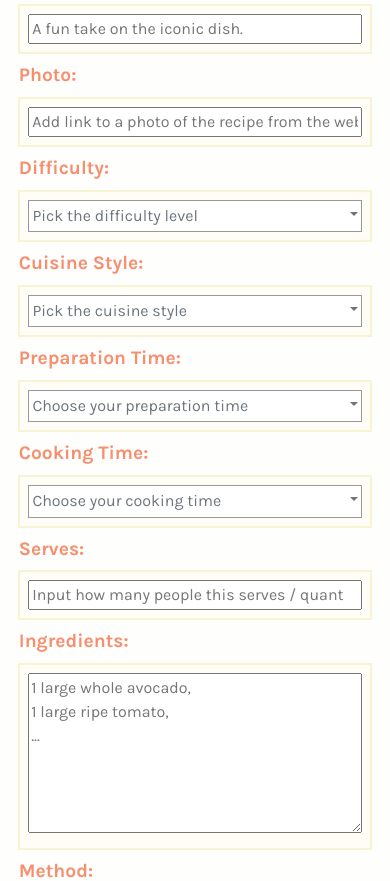
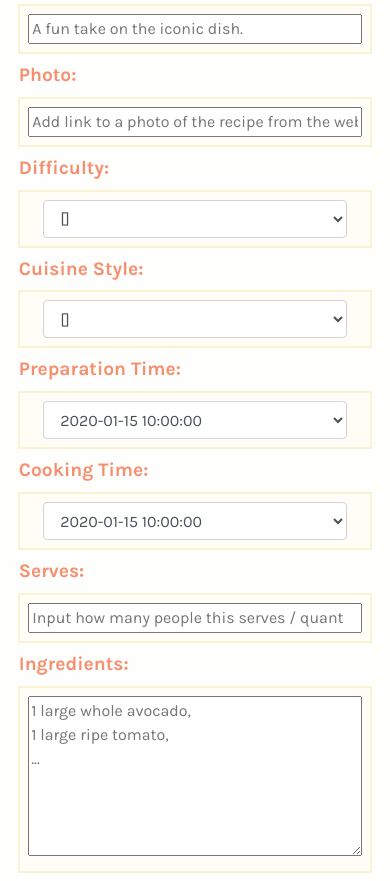
Before and after one commit to CharOConnell/lettuce-cook, a Flask app: page /add_recipe in a window 390 px wide. Shown: the part 298-1179 px from the top of the page. Run offline with Flask 2, Linux system fonts and the light colour scheme; a database or web service that is not in the repository returns one stand-in record (values such as "Sample title"); some libraries are stand-ins or nearby versions.

Commit message:
Changed dropdowns to work in mobile view on add page

```diff
--- a/templates/add.html
+++ b/templates/add.html
@@ -22,6 +22,7 @@
                 <input type="text" name="recipe_name" id="recipe_name" placeholder="Guacamole" required class="entry-data"/>
             </div>
         </div>
+
         <!-- DESCRIPTION -->
         <div class="row">
             <div class="col heading-form">
@@ -33,6 +34,7 @@
                 <input type="text" name="recipe_description" id="description" placeholder="A fun take on the iconic dish." required class="entry-data"/>
             </div>
         </div>
+
         <!-- PHOTO LINK -->
         <div class="row">
             <div class="col heading-form">
@@ -44,6 +46,7 @@
                 <input type="url" name="photo" id="photo" placeholder="Add link to a photo of the recipe from the web" required class="entry-data"/>
             </div>
         </div>
+
         <!-- DIFFICULTY -->
         <div class="row">
             <div class="col heading-form">
@@ -51,17 +54,15 @@
             </div>
 		</div>
         <div class="row entry-box">
-            <div class="col dropdown">
-                <div class="input-field-dropdown dropdown-toggle" role="button" id="dropdownMenuButtonDiff" data-toggle="dropdown" aria-haspopup="false" aria-expanded="false">
-                  Pick the difficulty level
-                </div>
-                <select id="difficulty" name="difficulty_level" class="dropdown-menu" aria-labelledby="dropdownMenuButtonDiff" required multiple onchange="filterSelect(this)">
+            <div class="col">
+                <select class="form-control" name="difficulty_level" id="difficulty">
                     {% for diffi in difficulty %}
-                    <option class="dropdown-item" value="{{diffi.difficulty_level}}">{{diffi.difficulty_level}}</option>
+                    <option value="{{diffi.difficulty_level}}">{{diffi.difficulty_level}}</option>
                     {% endfor %}
                 </select>
             </div>
         </div>
+
         <!-- CUISINE TYPE -->
         <div class="row">
             <div class="col heading-form">
@@ -69,17 +70,15 @@
             </div>
 		</div>
         <div class="row entry-box">
-            <div class="col dropdown">
-                <div class="input-field-dropdown dropdown-toggle" role="button" id="dropdownMenuButtonCui" data-toggle="dropdown" aria-haspopup="false" aria-expanded="false">
-                    Pick the cuisine style
-                </div>
-                <select id="cuisine" name="cuisine_type" class="dropdown-menu" aria-labelledby="dropdownMenuButtonCui" required multiple onchange="filterSelect(this)">
+            <div class="col">
+                <select class="form-control" name="cuisine_type" id="cuisine">
                     {% for style in cuisine %}
-                    <option class="dropdown-item" value="{{style.cuisine_type}}">{{style.cuisine_type}}</option>
+                    <option value="{{style.cuisine_type}}">{{style.cuisine_type}}</option>
                     {% endfor %}
                 </select>
             </div>
         </div>
+
         <!-- PREP TIME -->
         <div class="row">
             <div class="col heading-form">
@@ -87,17 +86,15 @@
             </div>
 		</div>
         <div class="row entry-box">
-            <div class="col dropdown">
-                <div class="input-field-dropdown dropdown-toggle" role="button" id="dropdownMenuButtonPrep" data-toggle="dropdown" aria-haspopup="false" aria-expanded="false">
-                    Choose your preparation time
-                </div>
-                <select id="preparation" name="preparation_time" class="dropdown-menu" aria-labelledby="dropdownMenuButtonPrep" required multiple onchange="filterSelect(this)">
+            <div class="col">
+                <select class="form-control" name="prep_time" id="preparation">
                     {% for time_prep in prep %}
-                    <option class="dropdown-item" value="{{time_prep.prep_time}}">{{time_prep.prep_time}}</option>
+                    <option value="{{time_prep.prep_time}}">{{time_prep.prep_time}}</option>
                     {% endfor %}
                 </select>
             </div>
         </div>
+
         <!-- COOKING TIME -->
         <div class="row">
             <div class="col heading-form">
@@ -105,17 +102,15 @@
             </div>
 		</div>
         <div class="row entry-box">
-            <div class="col dropdown">
-                <div class="input-field-dropdown dropdown-toggle" role="button" id="dropdownMenuButtonCook" data-toggle="dropdown" aria-haspopup="false" aria-expanded="false">
-                    Choose your cooking time
-                </div>
-                <select id="cooking" name="cooking_time" class="dropdown-menu" aria-labelledby="dropdownMenuButtonCook" required multiple onchange="filterSelect(this)">
+            <div class="col">
+                <select class="form-control" name="cooking_time" id="cooking">
                     {% for cook_time in cook %}
-                    <option class="dropdown-item" value="{{cook_time.cooking_time}}">{{cook_time.cooking_time}}</option>
+                    <option value="{{cook_time.cooking_time}}">{{cook_time.cooking_time}}</option>
                     {% endfor %}
                 </select>
             </div>
         </div>
+
         <!-- SERVING SIZE -->
         <div class="row">
             <div class="col heading-form">
--- a/templates/edit.html
+++ b/templates/edit.html
@@ -50,6 +50,7 @@
                     Difficulty:
                 </div>
             </div>
+
             <div class="row entry-box">
                 <div class="col dropdown">
                     <div class="input-field-dropdown dropdown-toggle" role="button" id="dropdownMenuButtonDiff" data-toggle="dropdown" aria-haspopup="false" aria-expanded="false">
```
Also changed, not shown: templates/search.html (+10 -0 lines).
